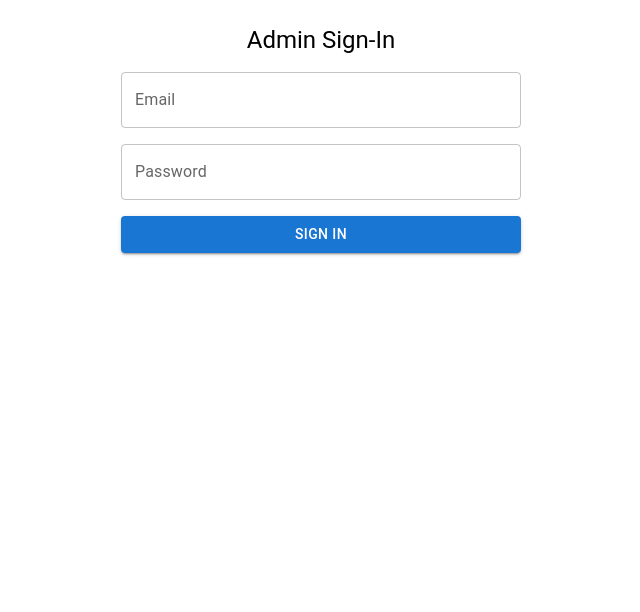
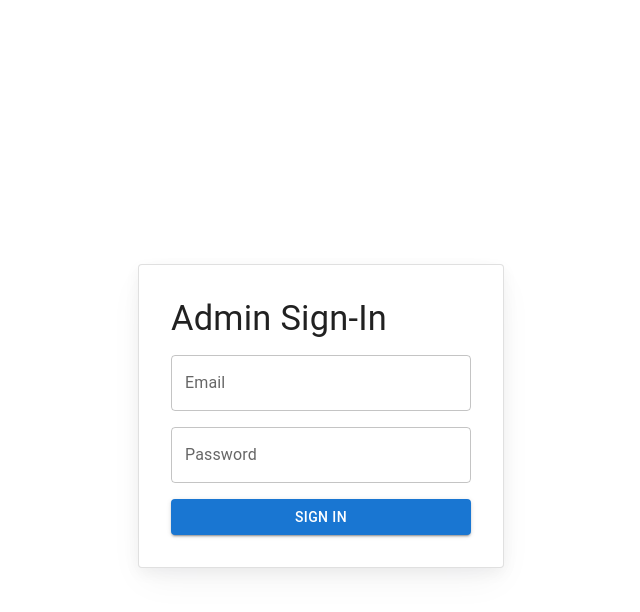
Before and after one commit to bm-197/Online_notice_board, a React (Vite) app in the folder pr_ui/ui/: page /signin in a window 1280 px wide. Shown: the top 612 px of the page, without its empty margins (319-959 px from the left). Built offline with nearby package versions, Linux system fonts and the light colour scheme; no server answers.

Commit message:
update: Modified ui, added loading effect, fixed redirection

```diff
--- a/pr_ui/ui/src/pages/Signin.jsx
+++ b/pr_ui/ui/src/pages/Signin.jsx
@@ -1,16 +1,73 @@
 import React, { useState } from "react";
-import { Button, TextField, Typography, Box } from "@mui/material";
+import { Button, TextField, Typography, Box, Card, Stack, Divider, CircularProgress } from "@mui/material";
+import { styled } from "@mui/material/styles";
 import { useNavigate } from "react-router-dom";
 import axios from "axios";
-import { JWT_SECRET_KEY, API } from "../config.js/env";
+import { API } from "../config.js/env";
 
+// Styled Card for consistent UI design
+const StyledCard = styled(Card)(({ theme }) => ({
+  display: "flex",
+  flexDirection: "column",
+  alignSelf: "center",
+  width: "100%",
+  padding: theme.spacing(4),
+  gap: theme.spacing(2),
+  margin: "auto",
+  maxWidth: "300px",
+  boxShadow:
+    "hsla(220, 30%, 5%, 0.05) 0px 5px 15px 0px, hsla(220, 25%, 10%, 0.05) 0px 15px 35px -5px",
+  [theme.breakpoints.up("sm")]: {
+    width: "450px",
+  },
+}));
+
+const SignInContainer = styled(Stack)(({ theme }) => ({
+  height: "100vh",
+  display: "flex",
+  alignItems: "center",
+  justifyContent: "center",
+  padding: theme.spacing(2),
+}));
 
 const SignIn = () => {
   const [credentials, setCredentials] = useState({ email: "", password: "" });
+  const [emailError, setEmailError] = useState(false);
+  const [emailErrorMessage, setEmailErrorMessage] = useState("");
+  const [passwordError, setPasswordError] = useState(false);
+  const [passwordErrorMessage, setPasswordErrorMessage] = useState("");
   const [responseMessage, setResponseMessage] = useState("");
-  const navigate = useNavigate(); // Initialize the navigate function
+  const [loading, setLoading] = useState(false);
+  const navigate = useNavigate();
+
+  const validateInputs = () => {
+    let isValid = true;
+
+    if (!credentials.email || !/\S+@\S+\.\S+/.test(credentials.email)) {
+      setEmailError(true);
+      setEmailErrorMessage("Please enter a valid email address.");
+      isValid = false;
+    } else {
+      setEmailError(false);
+      setEmailErrorMessage("");
+    }
+
+    if (!credentials.password || credentials.password.length < 6) {
+      setPasswordError(true);
+      setPasswordErrorMessage("Password must be at least 6 characters long.");
+      isValid = false;
+    } else {
+      setPasswordError(false);
+      setPasswordErrorMessage("");
+    }
+
+    return isValid;
+  };
 
   const handleSignIn = async () => {
+    if (!validateInputs()) return;
+
+    setLoading(true);
     try {
       const response = await axios.post(`${API}/auth/signin`, credentials, {
         headers: {
@@ -18,68 +75,77 @@ const SignIn = () => {
         },
       });
 
-      console.log("API Response:", response.data);
-
-      if (response.status == 200) {
-        console.log("Successfully Loged in")
+      if (response.status === 200 && response.data?.access_token) {
         localStorage.setItem("adminToken", response.data.access_token);
         setResponseMessage("Sign-in successful!");
-        navigate("/dashboard"); // Redirect to dashboard
+        setTimeout(() => navigate("/dashboard"), 1500); // Redirect after 1.5 seconds
       } else {
         setResponseMessage(response.data.error || "Sign-in failed");
       }
     } catch (error) {
-      console.error("Error during sign-in:", error); // Debugging
       setResponseMessage(
         `An error occurred: ${error.response?.data?.error || error.message}`
       );
+    } finally {
+      setLoading(false);
     }
   };
 
   return (
-    <Box
-      sx={{
-        maxWidth: 400,
-        margin: "auto",
-        padding: 3,
-        display: "flex",
-        flexDirection: "column",
-        alignItems: "center",
-      }}
-    >
-      <Typography variant="h5" sx={{ marginBottom: 2, color: "black"}}>
+    <SignInContainer direction="column" justifyContent="center">
+      <StyledCard variant="outlined">
+        <Typography component="h1" variant="h4" sx={{ fontSize: "clamp(2rem, 10vw, 2.15rem)" }}>
           Admin Sign-In
         </Typography>
+        <Box
+          component="form"
+          sx={{ display: "flex", flexDirection: "column", gap: 2 }}
+          onSubmit={(e) => e.preventDefault()}
+        >
           <TextField
             label="Email"
             type="email"
+            fullWidth
             value={credentials.email}
             onChange={(e) => setCredentials({ ...credentials, email: e.target.value })}
-        fullWidth
-        sx={{ marginBottom: 2 }}
+            error={emailError}
+            helperText={emailErrorMessage}
+            color={emailError ? "error" : "primary"}
+            disabled={loading}
           />
           <TextField
             label="Password"
             type="password"
+            fullWidth
             value={credentials.password}
             onChange={(e) => setCredentials({ ...credentials, password: e.target.value })}
+            error={passwordError}
+            helperText={passwordErrorMessage}
+            color={passwordError ? "error" : "primary"}
+            disabled={loading}
+          />
+          <Button
+            variant="contained"
+            onClick={handleSignIn}
             fullWidth
-        sx={{ marginBottom: 2 }}
-      />
-      <Button variant="contained" color="primary" onClick={handleSignIn} fullWidth>
-        Sign In
+            disabled={loading}
+          >
+            {loading ? <CircularProgress size={24} style={{ color: "white" }} /> : "Sign In"}
           </Button>
           {responseMessage && (
             <Typography
               sx={{
                 marginTop: 2,
-            color: responseMessage === "successful" ? "green" : "red",
+                color: responseMessage.includes("successful") ? "green" : "red",
+                textAlign: "center",
               }}
             >
               {responseMessage}
             </Typography>
           )}
         </Box>
+      </StyledCard>
+    </SignInContainer>
   );
 };
 
```
Lines whose indentation alone changed are shown as unchanged.
